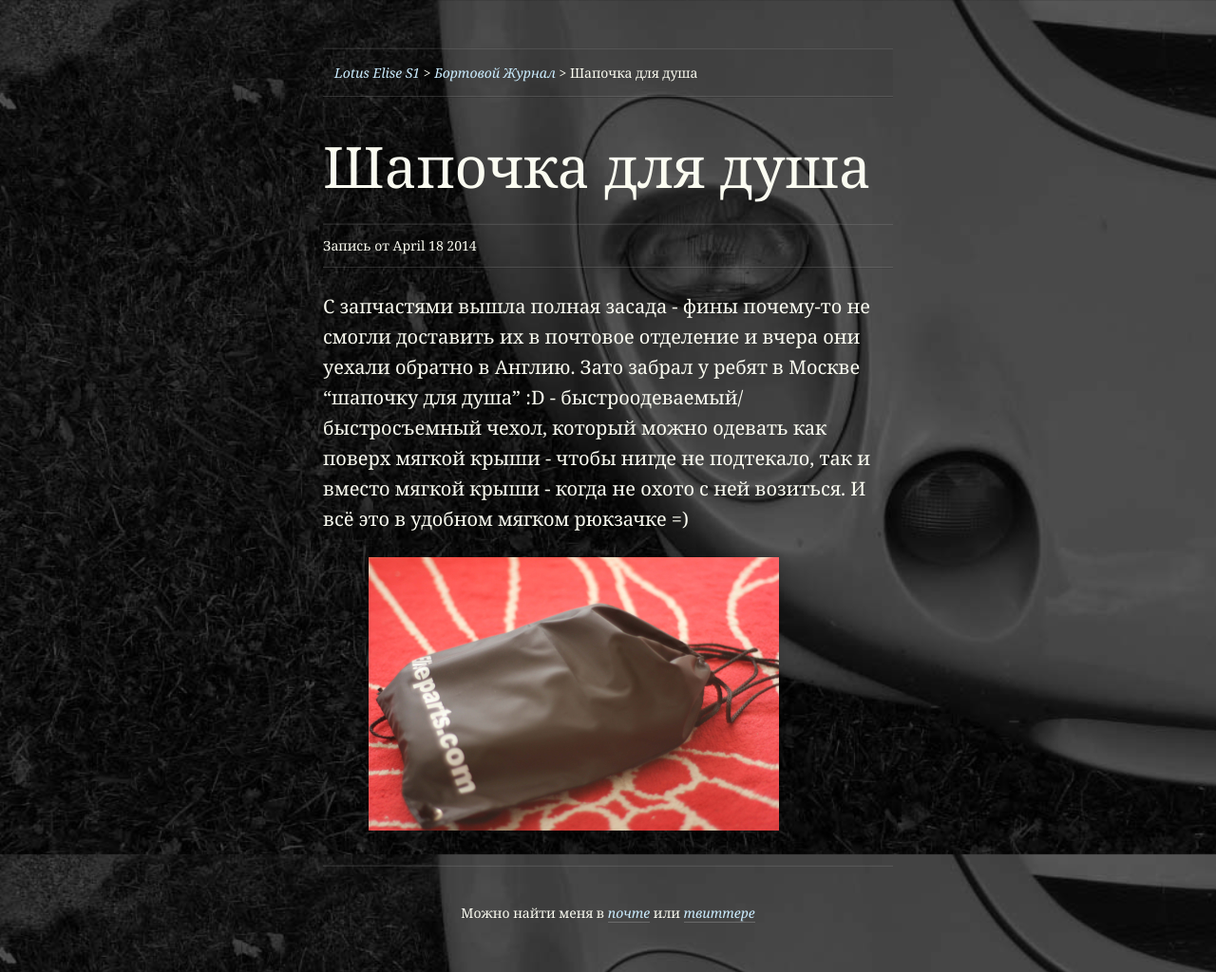
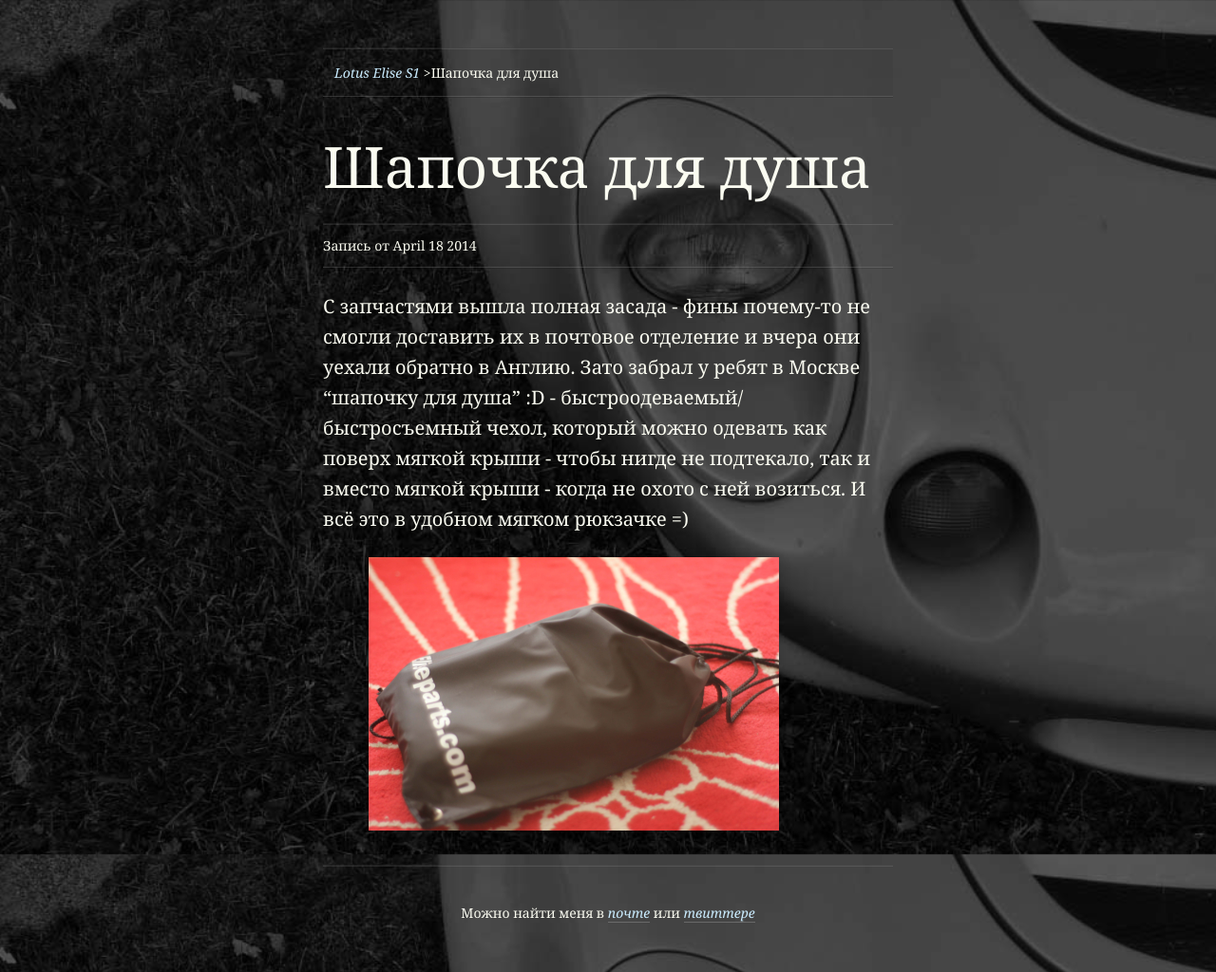
Before and after one commit to myelise/myelise.github.io, a Jekyll site: the page built from _posts/2014-04-18-shower-cap.md, in a window 1280 px wide. Shown: the whole page at 95% size. Built offline with Jekyll 4.4.1, drawn with Linux system fonts in a browser that asks for light colours; nearby versions of some CDN libraries; comment, search, counter and statistics services are not loaded.

Commit message:
fix - delete broken chapter link

```diff
--- a/_layouts/post.html
+++ b/_layouts/post.html
@@ -8,7 +8,7 @@ layout: default
 
                 <div class="breadcrumb">
                     <hr>
-                    <p><a href="{{ site.baseurl }}">Lotus Elise S1</a> <span class="separator">></span> <a href="../../../../writing/">Бортовой Журнал</a> <span class="separator">></span> {{ page.title }}</p>
+                    <p><a href="{{ site.baseurl }}">Lotus Elise S1</a> <span class="separator">></span>{{ page.title }}</p>
                     <hr class="flip">
                 </div>
 
```
